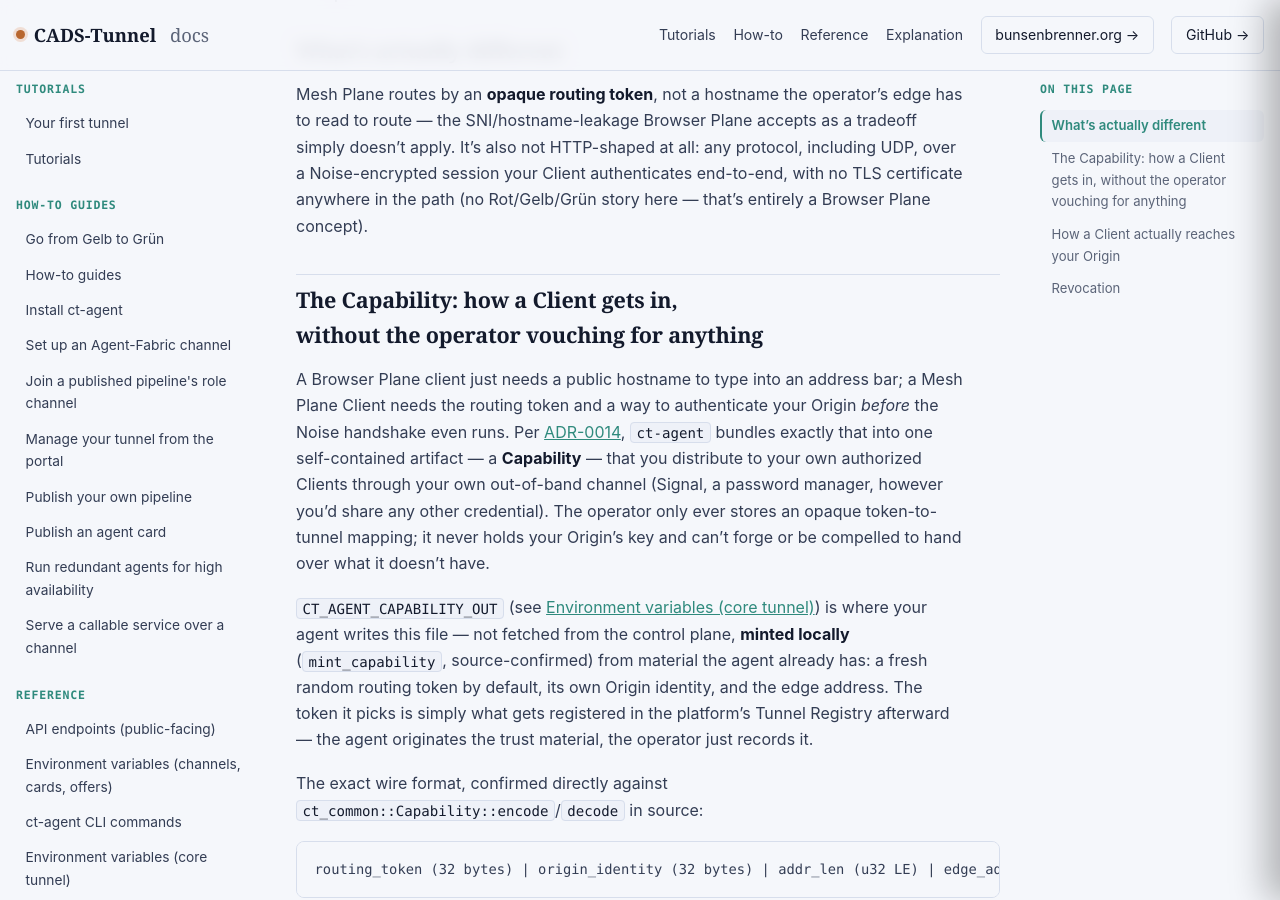
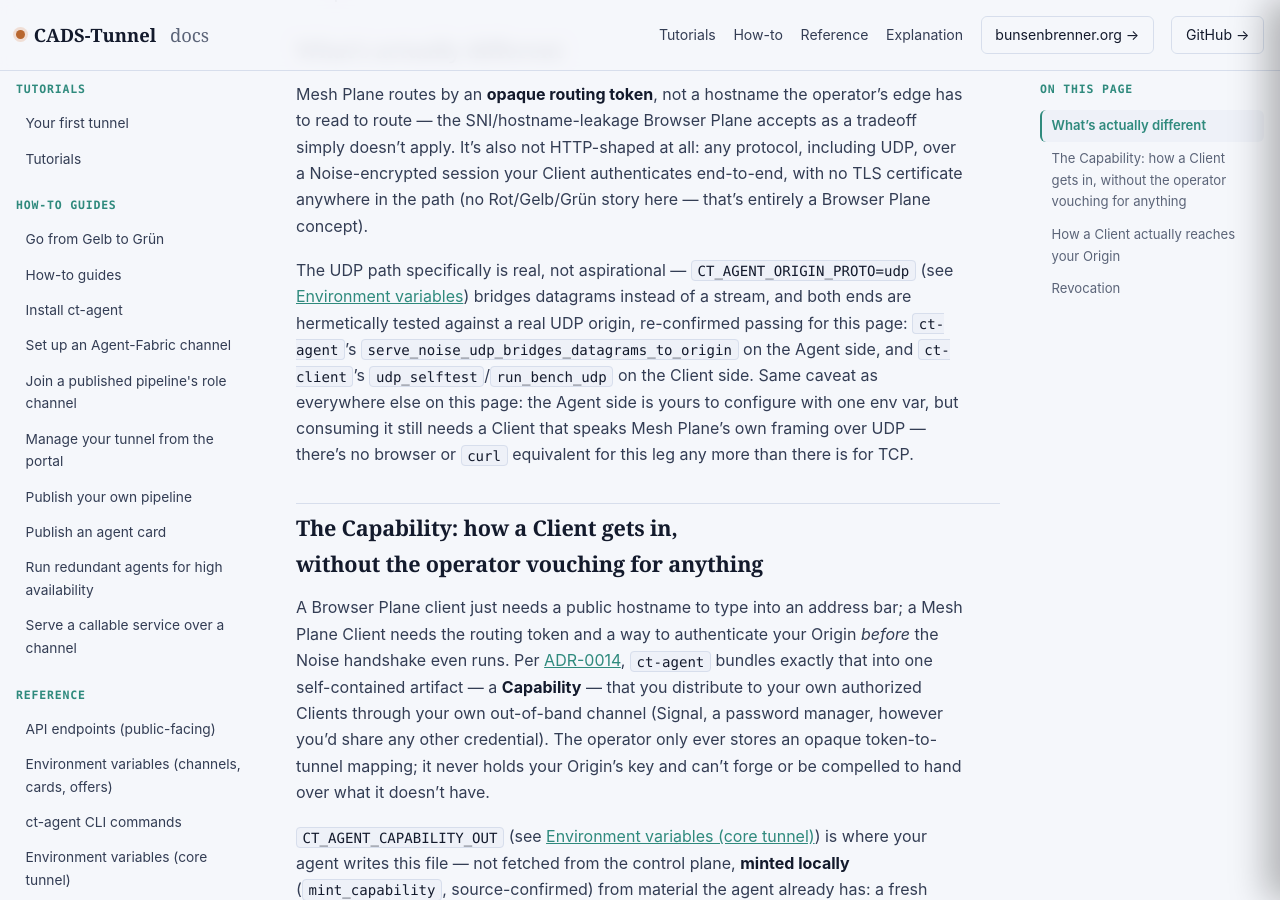
Before and after one commit to scimbe/CADS-Tunnel-docs, a Jekyll site: the page built from _explanation/mesh-plane-and-capabilities.md, in a window 1280 px wide and 900 px high, scrolled down 353 px. Built offline with Jekyll 4.4.1, drawn with Linux system fonts in a browser that asks for light colours.

Commit message:
explanation: confirm Mesh Plane's UDP path is real, not aspirational
CT_AGENT_ORIGIN_PROTO=udp had only ever been a one-line reference mention.
Re-ran the real UDP-mode tests hermetically for this page: ct-agent's
serve_noise_udp_bridges_datagrams_to_origin and ct-client's
run_bench_udp_measures_iterations, both passing right now. Added a short,
honest paragraph confirming the datagram path is genuinely implemented and
tested on both ends, with the same "bring your own Mesh Plane client" caveat
the rest of this page already carries -- there's no browser/curl equivalent
for this leg any more than for TCP.

Considered a full "tunnel a UDP service" how-to and ruled it out for the same
reason ct-client itself was ruled out as a how-to topic in the previous
firing: demonstrating the client side would need a customer-facing client
tool that doesn't exist. This stays a small, scoped explanatory addition
instead of overclaiming a walkthrough.

```diff
--- a/_explanation/mesh-plane-and-capabilities.md
+++ b/_explanation/mesh-plane-and-capabilities.md
@@ -21,6 +21,15 @@ route — the SNI/hostname-leakage Browser Plane accepts as a tradeoff simply do
 HTTP-shaped at all: any protocol, including UDP, over a Noise-encrypted session your Client
 authenticates end-to-end, with no TLS certificate anywhere in the path (no Rot/Gelb/Grün story here —
 that's entirely a Browser Plane concept).
+
+The UDP path specifically is real, not aspirational — `CT_AGENT_ORIGIN_PROTO=udp` (see
+[Environment variables]({{ '/reference/environment-variables/' | relative_url }})) bridges datagrams
+instead of a stream, and both ends are hermetically tested against a real UDP origin, re-confirmed
+passing for this page: `ct-agent`'s `serve_noise_udp_bridges_datagrams_to_origin` on the Agent side, and
+`ct-client`'s `udp_selftest`/`run_bench_udp` on the Client side. Same caveat as everywhere else on this
+page: the Agent side is yours to configure with one env var, but consuming it still needs a Client that
+speaks Mesh Plane's own framing over UDP — there's no browser or `curl` equivalent for this leg any more
+than there is for TCP.
 
 ## The Capability: how a Client gets in, without the operator vouching for anything
 
```
